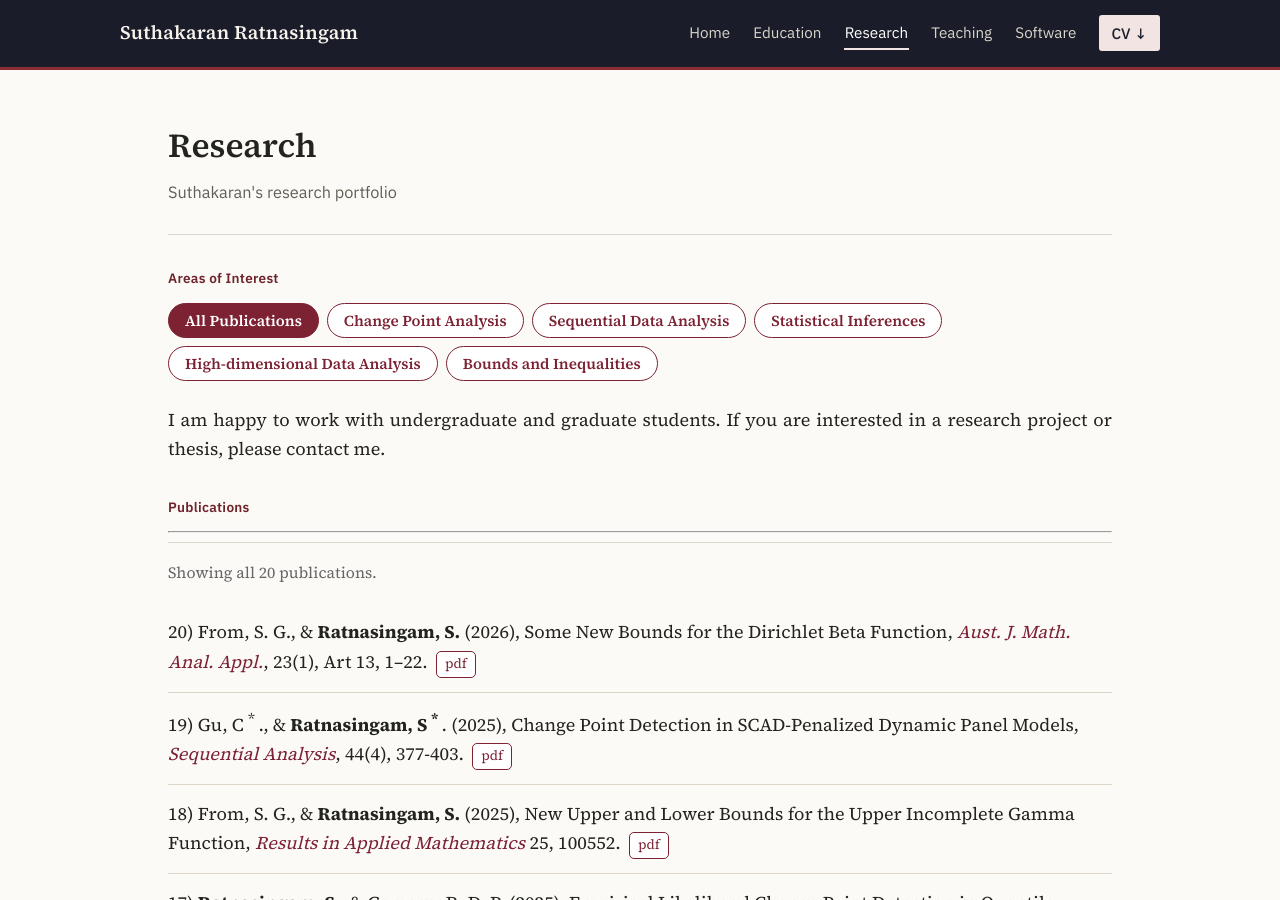
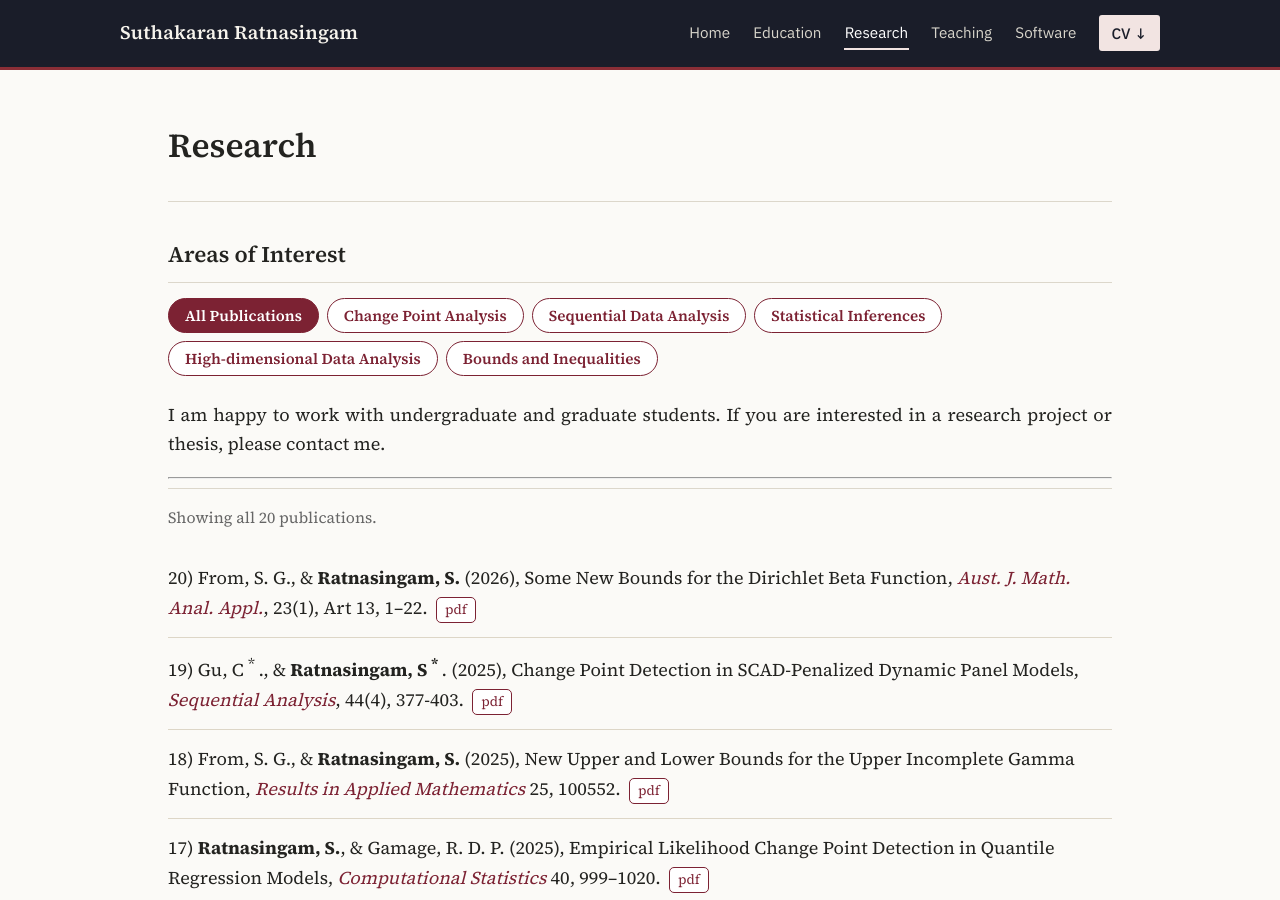
Before and after one commit to suthakaranr/suthakaranr.github.io, a Jekyll site: the page built from pages/Research.md, in a window 1280 px wide and 900 px high. Built offline with Jekyll 4.4.1, drawn with Linux system fonts in a browser that asks for light colours.

Commit message:
Update Research.md

```diff
--- a/pages/Research.md
+++ b/pages/Research.md
@@ -1,7 +1,6 @@
 ---
 layout: page
 title: Research
-description: Suthakaran's research portfolio
 ---
 
 <style>
@@ -18,7 +17,7 @@ description: Suthakaran's research portfolio
 .pub-link:hover, .pub-link:focus-visible{background:#7c2233;color:#fff;}
 </style>
 
-#### Areas of Interest
+## Areas of Interest
 
 <div class="interest-tags">
   <button class="interest-tag active" data-filter="all">All Publications</button>
@@ -30,8 +29,6 @@ description: Suthakaran's research portfolio
 </div>
 
 I am happy to work with undergraduate and graduate students. If you are interested in a research project or thesis, please contact me.
-
-#### Publications
 
 ---
 
```
